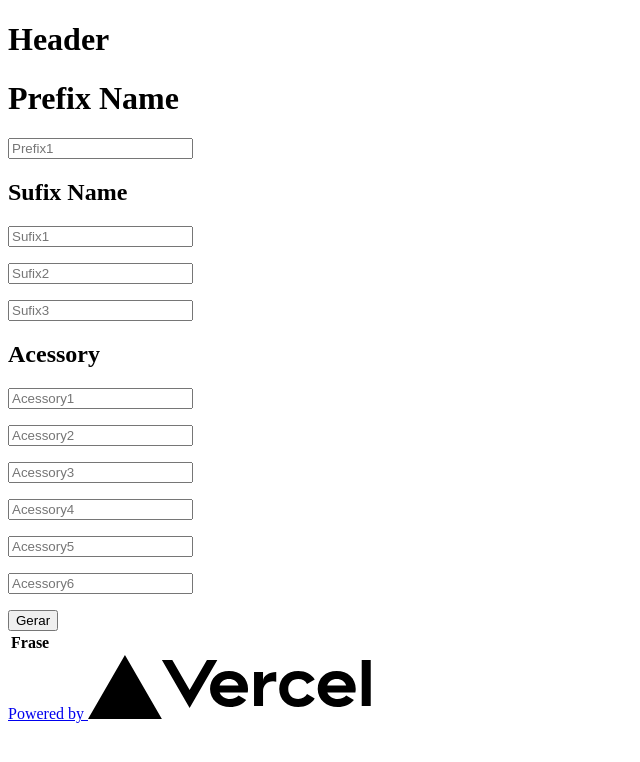
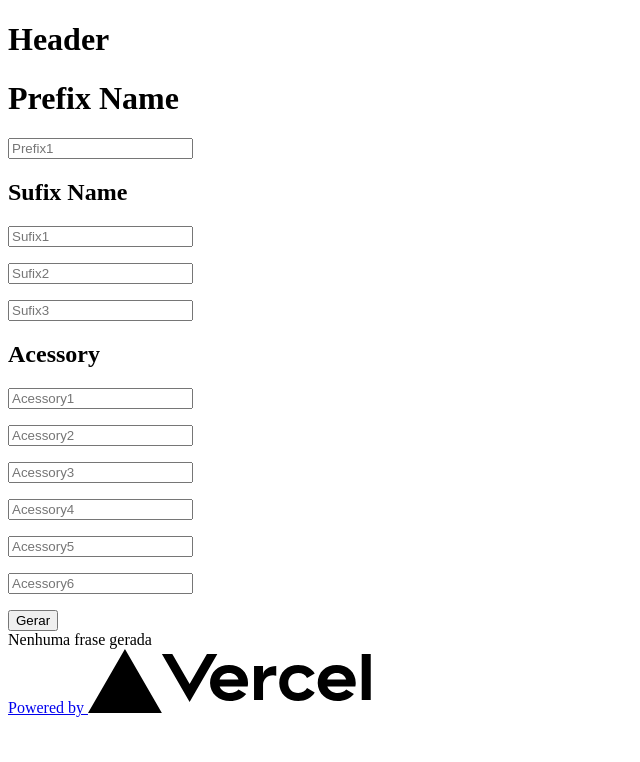
Before and after one commit to aofuji/phare-generator, a Next.js app: page / in a window 1280 px wide. Shown: the top 762 px of the page, without its empty margins (0-640 px from the left). Built offline with nearby package versions, Linux system fonts and the light colour scheme.

Commit message:
andre.ofuji@gmail.com

```diff
--- a/src/components/main/index.tsx
+++ b/src/components/main/index.tsx
@@ -41,17 +41,16 @@ export default function Main() {
       },
     ];
 
-    console.log(obj)
+    console.log(obj);
 
     setList([...obj]);
-
   };
 
   return (
     <main className="flex flex-col items-center justify-center w-full flex-1 px-20 text-center">
       {/* Prefix */}
       <h1 className="w-full border-b-2 border-fuchsia-600 ">Prefix Name</h1>
-      <div className="mt-2 mb-10" >
+      <div className="mt-2 mb-10">
         <p>
           <input
             type="text"
@@ -141,9 +140,8 @@ export default function Main() {
           Gerar
         </button>
       </div>
-
+      {list.length > 0 ? (
         <div className="list mt-8 mb-4">
-
           <table className="table-auto rounded-t-lg m-5 w-full mx-auto bg-gray-200 text-gray-800">
             <thead>
               <tr className="text-left border-b-2 border-gray-300">
@@ -152,13 +150,19 @@ export default function Main() {
             </thead>
             <tbody>
               {list.map((res) => (
-              <tr key={res.phrase} className="bg-gray-100 border-b border-gray-200">
+                <tr
+                  key={res.phrase}
+                  className="bg-gray-100 border-b border-gray-200"
+                >
                   <td className="px-4 py-3"> {res.phrase}</td>
                 </tr>
               ))}
             </tbody>
           </table>
         </div>
+      ) : (
+        <div>Nenhuma frase gerada</div>
+      )}
     </main>
   );
 }
--- a/tailwind.config.js
+++ b/tailwind.config.js
@@ -1,5 +1,5 @@
 module.exports = {
-
+  mode: 'jit',
   purge: ['./src/pages/**/*.{js,ts,jsx,tsx}', './src/components/**/*.{js,ts,jsx,tsx}'],
   darkMode: false, // or 'media' or 'class'
   theme: {
```
Lines whose indentation alone changed are shown as unchanged.
